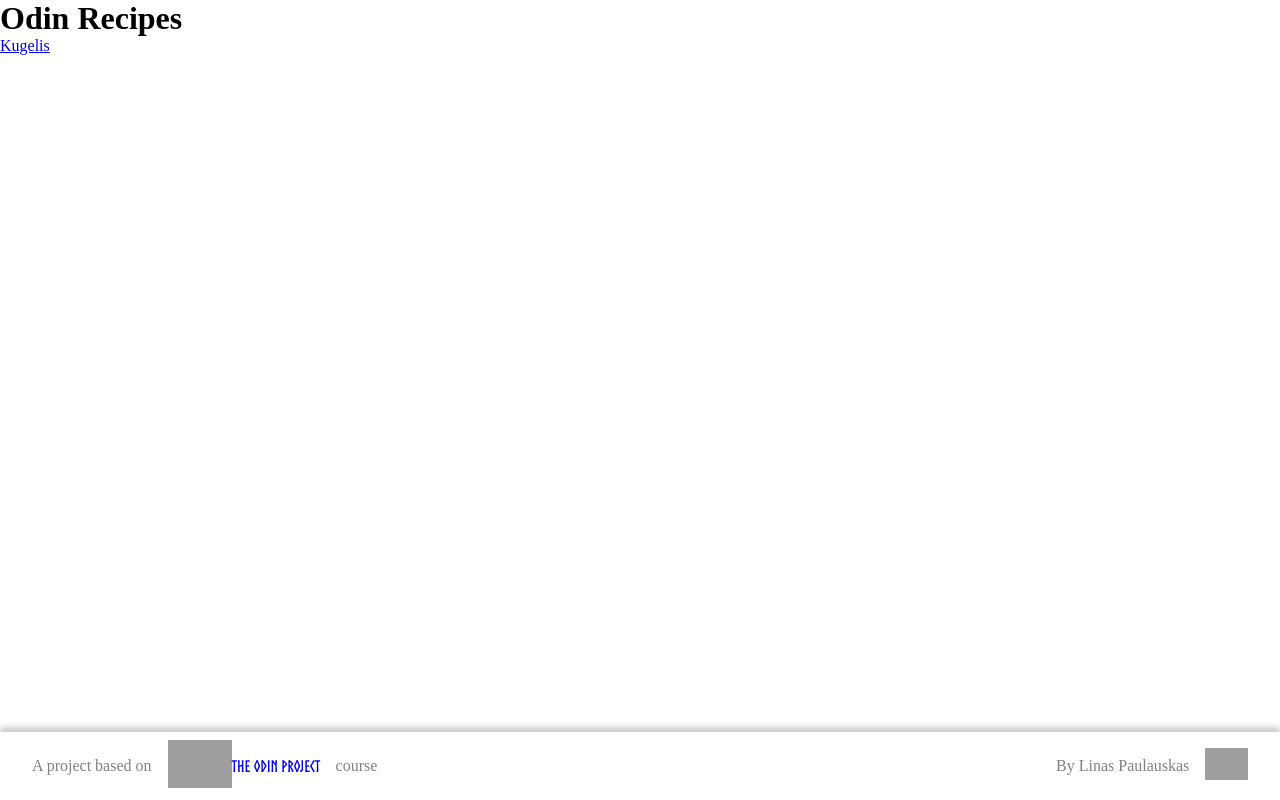
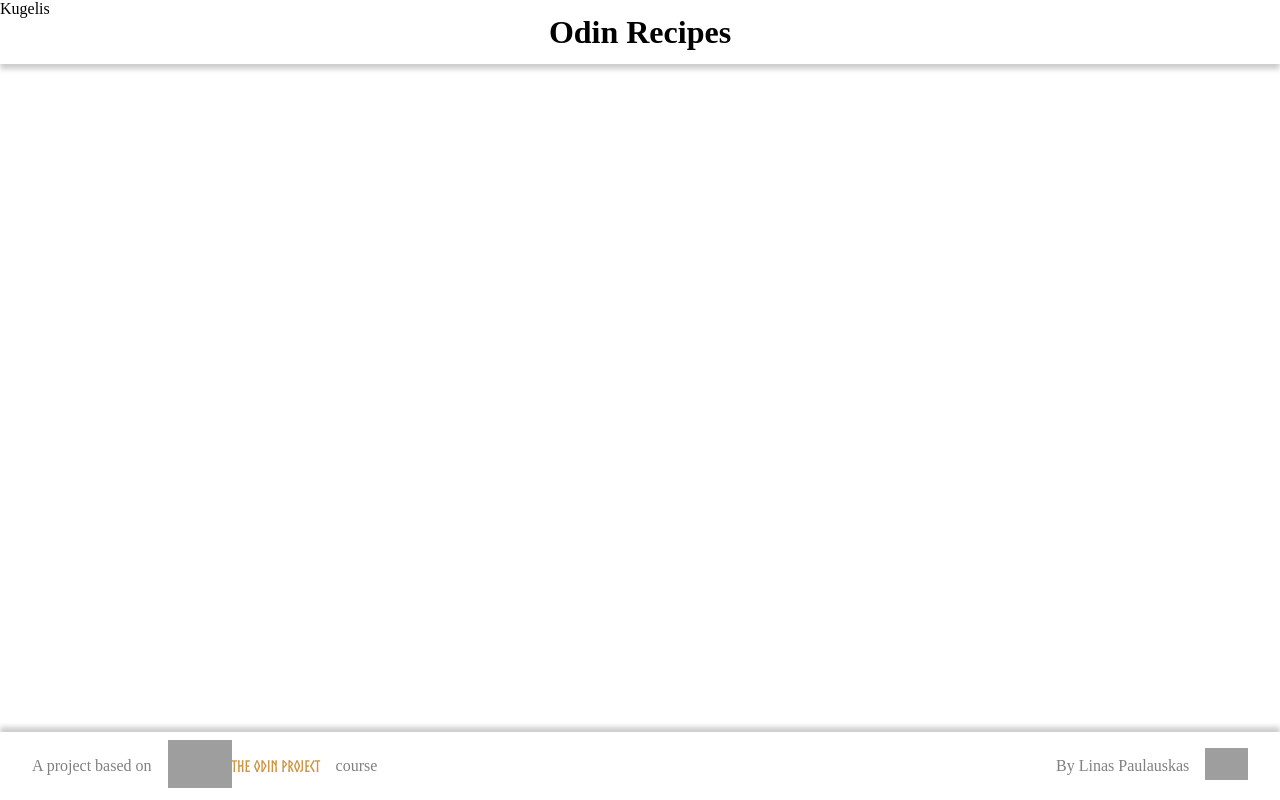
Before and after one commit to paulauskas-linas/TOP_odin_recipes, a plain HTML site: page index.html in a window 1280 px wide. Drawn offline with Linux system fonts and the light colour scheme; grey boxes are pictures that could not be loaded; a web font is replaced by a local one.

Commit message:
Add simplistic header

```diff
--- a/css/main.css
+++ b/css/main.css
@@ -1,25 +1,22 @@
-/* Global */
+/******** Global */
 @import url('https://fonts.googleapis.com/css2?family=Andada+Pro:ital,wght@0,400;0,500;0,600;0,700;0,800;1,400;1,500;1,600;1,700;1,800&display=swap');
 
 *, ::before, ::after { box-sizing: border-box; margin: 0; padding: 0;}
 
-html {scroll-behavior: smooth;
-    font-size: 16px;}
+html {scroll-behavior: smooth; font-size: 16px;}
 @font-face {
     font-family: "Norse";
     src:
-    url("../fonts/Norse-Bold.otf") format("opentype");
-}
+    url("../fonts/Norse-Bold.otf") format("opentype");}
 
 body { font-family: "Andada Pro", serif; font-size: 1rem; overflow-x: hidden;}
-a:visited {
-    color: unset;
-}
+a {text-decoration: none; color: unset;}
+a:visited {color: unset;}
 
 .debug { border: 2px solid red;}
+/******* Global End */
 
-
-/* The Odin Project footer */
+/******* The Odin Project footer */
 footer {
     position: absolute;
     bottom: 0;
@@ -58,4 +55,17 @@ footer {
     width: 7rem;
     margin-right: -0.5rem;
 }
-/* Footer end */
+/******* Footer end */
+
+/******* Header styles */
+
+header {
+    position: absolute;
+    top: 0;
+    display: flex;
+    justify-content: center;
+    align-items: center;
+    height: 4rem;
+    width: 100%;
+    box-shadow: 0px 5px 5px 0px rgba(90,90,90, 0.3);
+}
--- a/index.html
+++ b/index.html
@@ -8,7 +8,10 @@
     <title>Odin Recipes</title>
 </head>
 <body>
-    <h1>Odin Recipes</h1>
+    <header>
+      <h1><a href="#">Odin Recipes</a> </h1>
+    </header>
+    <main></main>
     <a href="./recipes/kugelis.html">Kugelis</a>
     <footer>
         <div class="footer-group">
```
